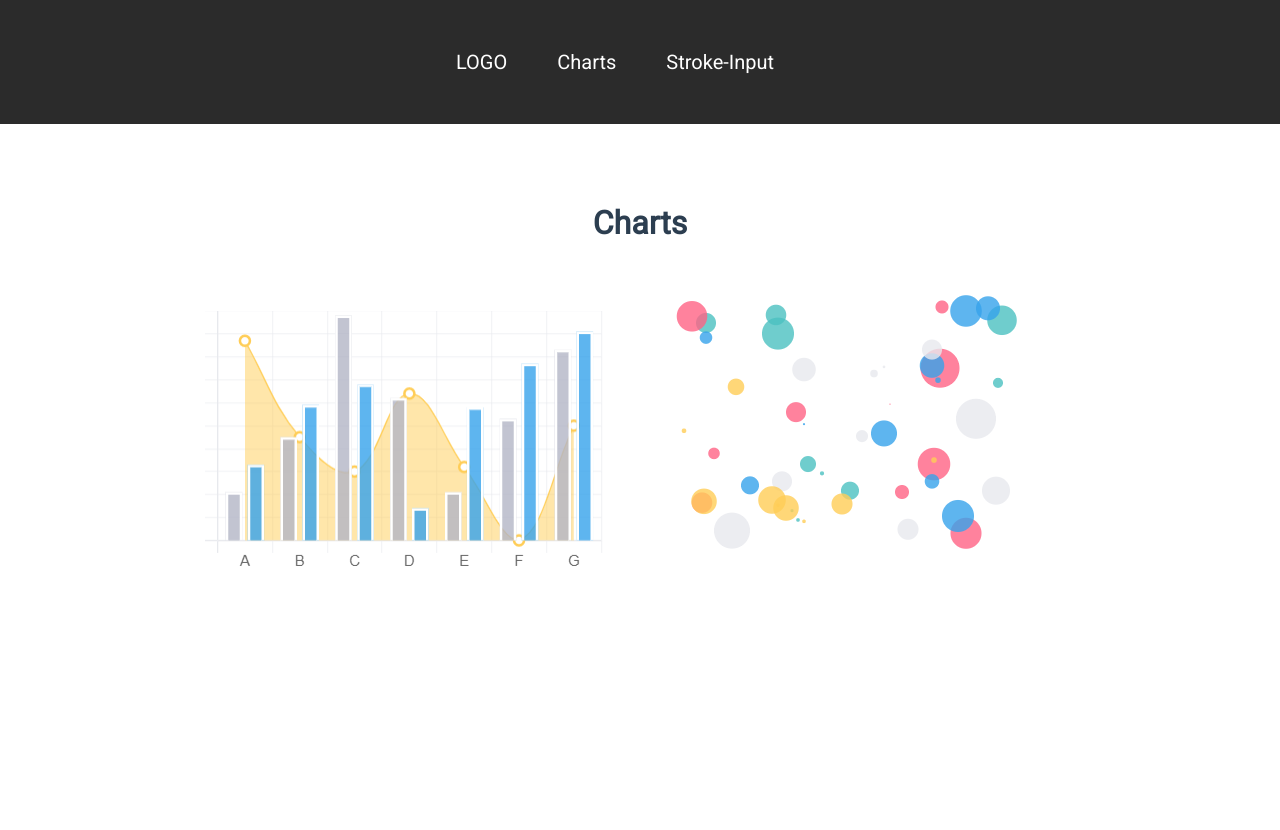
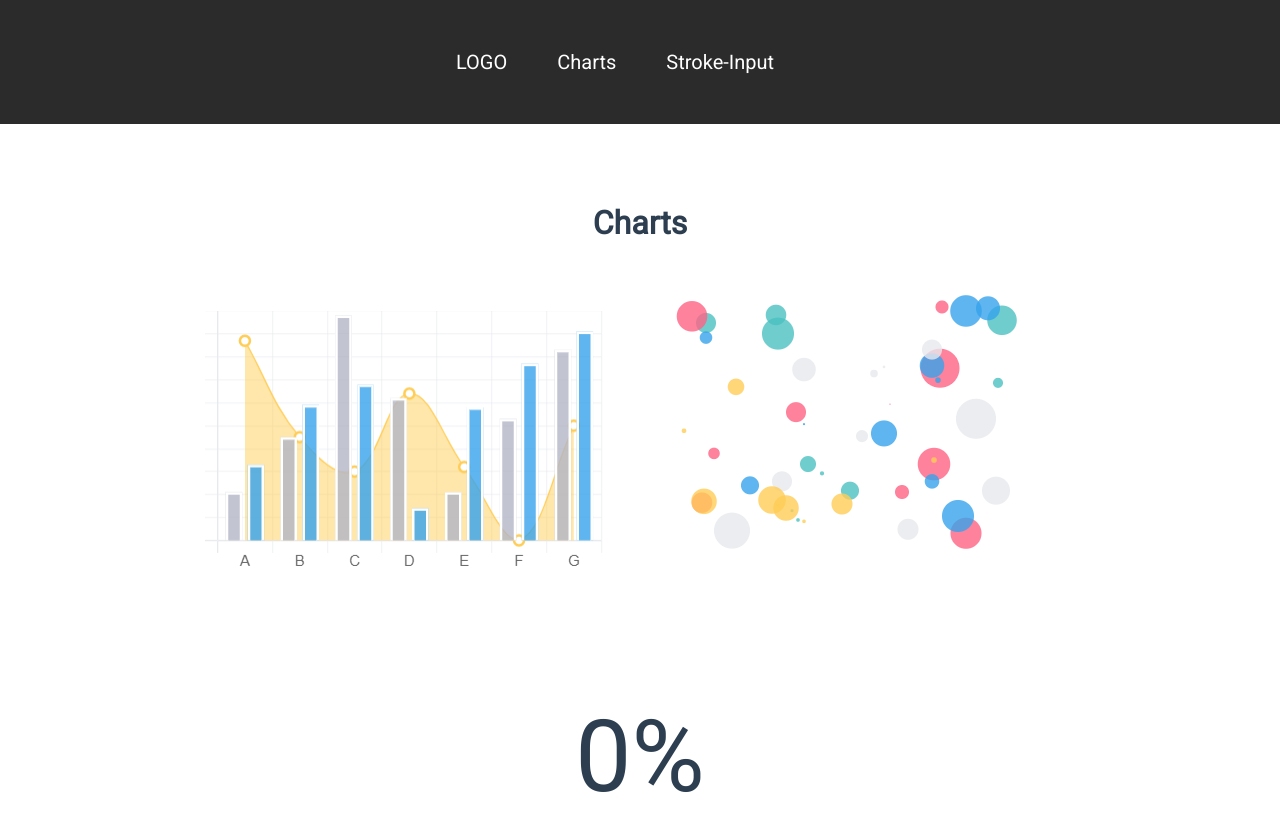
Before and after one commit to konradpersson/prone2stroke, a Vue app in the folder frontend/: page / in a window 1280 px wide. Shown: the top 830 px of the page. Before the commit the page ends 800 px from the top, so only its background shows below. Built offline with nearby package versions, Linux system fonts and the light colour scheme.

Commit message:
Update App.vue
Added component: prediction -probability in html so it is shown after submitting inputs.

```diff
--- a/frontend/src/App.vue
+++ b/frontend/src/App.vue
@@ -6,6 +6,9 @@
   <!-- <HelloWorld msg="Hello Vue 3.0 With Sanic and AI + Vite" /> -->
   <!-- <p>Will click: {{ prediction.WillClick }}</p> -->
   <!-- <p>probability: {{ prediction.probability }}</p> -->
+    <div>
+        <p>{{ prediction.probability }}%</p>
+     </div>
 </main>
 </template>
 
@@ -26,3 +29,9 @@ export default {
   }
 }
 </script>
+
+<style scoped>
+  p{
+    font-size: 100px;
+  }
+</style>
```
